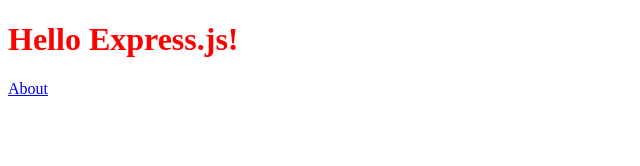
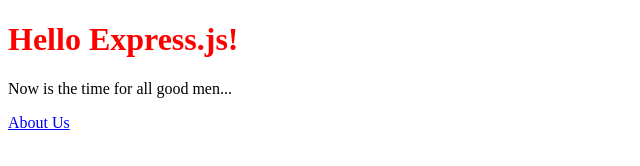
Before and after one commit to mike32716/web-server, a website: page public/index.html in a window 1280 px wide. Shown: the whole page, without its empty margins (0-640 px from the left). Drawn offline with Linux system fonts and the light colour scheme.

Commit message:
changed the index file to include a paragraph

```diff
--- a/public/index.html
+++ b/public/index.html
@@ -6,7 +6,8 @@
   </head>
   <body>
     <h1 style="color:red;">Hello Express.js!</h1>
-    <a href="/about">About</a>
+    <p>Now is the time for all good men...</p>
+    <a href="/about">About Us</a>
 
   </body>
 
```
